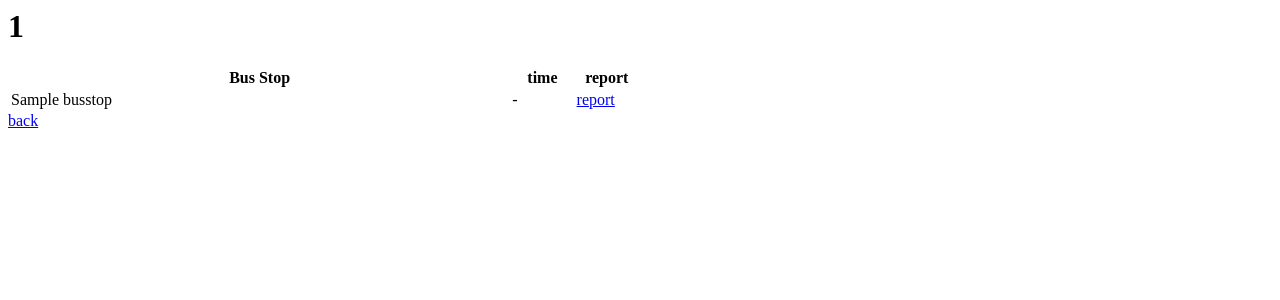
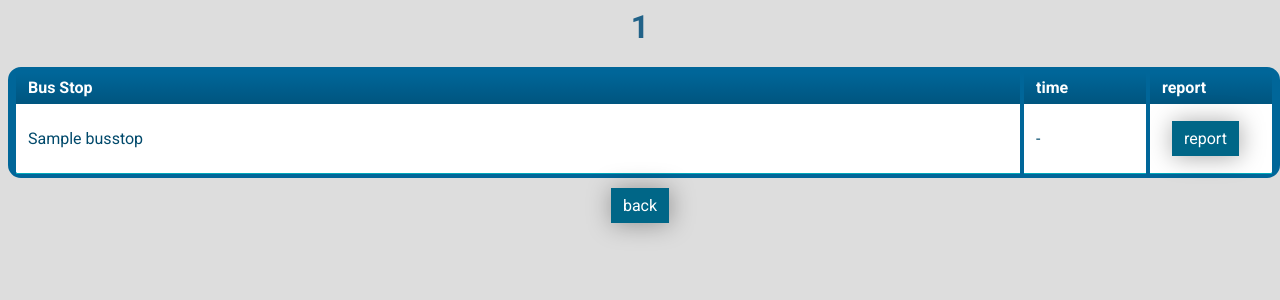
Before and after one commit to a5810130/BusWaiting, a Django app: template buswait/templates/buswait/busDetail.html in a window 1280 px wide. Shown: the top 300 px of the page. Run offline with Django 3.2, Linux system fonts and the light colour scheme; tables that the repository leaves empty hold one stand-in row (values such as "Sample post"); the template is opened without the code that fills it: values that come from a table or form of the project are taken from there, most other values are stand-ins (such as "Sample title", 1, 10 or a date in 2020).

Commit message:
add .css

```diff
--- /dev/null
+++ b/buswait/static/theme.css
@@ -0,0 +1,132 @@
+@import url(http://fonts.googleapis.com/css?family=Roboto:400,500,700,300,100);
+
+body {
+  background-color: #DDDDDD;
+  color: #216288;
+  font-family: "Roboto", helvetica, arial, sans-serif;
+  font-size: 16px;
+  font-weight: 400;
+  text-align:center;
+  text-rendering: optimizeLegibility;
+}
+
+.form-style-9{
+    max-width: 450px;
+    background: #FAFAFA;
+    padding: 30px;
+    margin: 50px auto;
+    box-shadow: 1px 1px 25px rgba(0, 0, 0, 0.35);
+    border-radius: 10px;
+    border: 6px solid #305A72;
+}
+.form-style-9 ul{
+    padding:0;
+    margin:0;
+    list-style:none;
+}
+.form-style-9 ul li{
+    display: block;
+    margin-bottom: 10px;
+    min-height: 35px;
+}
+.form-style-9 ul li  .field-style{
+    box-sizing: border-box;
+    -webkit-box-sizing: border-box;
+    -moz-box-sizing: border-box;
+    padding: 8px;
+    outline: none;
+    border: 1px solid #B0CFE0;
+    -webkit-transition: all 0.30s ease-in-out;
+    -moz-transition: all 0.30s ease-in-out;
+    -ms-transition: all 0.30s ease-in-out;
+    -o-transition: all 0.30s ease-in-out;
+
+}.form-style-9 ul li  .field-style:focus{
+    box-shadow: 0 0 5px #B0CFE0;
+    border:1px solid #B0CFE0;
+}
+.form-style-9 ul li .field-split{
+    width: 49%;
+}
+.form-style-9 ul li .field-full{
+    width: 100%;
+}
+.form-style-9 ul li input.align-left{
+    float:left;
+}
+.form-style-9 ul li input.align-right{
+    float:right;
+}
+.form-style-9 ul li textarea{
+    width: 100%;
+    height: 100px;
+}
+.form-style-9 ul li input[type="button"],
+.form-style-9 ul li input[type="submit"] {
+    -moz-box-shadow: inset 0px 1px 0px 0px #3985B1;
+    -webkit-box-shadow: inset 0px 1px 0px 0px #3985B1;
+    box-shadow: inset 0px 1px 0px 0px #3985B1;
+    background-color: #216288;
+    border: 1px solid #17445E;
+    display: inline-block;
+    cursor: pointer;
+    color: #FFFFFF;
+    padding: 8px 18px;
+    text-decoration: none;
+    font: 12px Arial, Helvetica, sans-serif;
+}
+.form-style-9 ul li input[type="button"]:hover,
+.form-style-9 ul li input[type="submit"]:hover {
+    background: linear-gradient(to bottom, #2D77A2 5%, #337DA8 100%);
+    background-color: #28739E;
+}
+
+
+.datagrid table {
+    border-collapse: collapse;
+    text-align: left;
+    width: 100%;
+}
+.datagrid {
+    background: #fff;
+    width: 100%;
+    border: 4px solid #006699;
+    border-radius: 13px;
+}
+.datagrid table td,
+.datagrid table th {
+    padding: 7px 12px;
+}
+.datagrid table th {
+    background: -webkit-gradient( linear, left top, left bottom, color-stop(0.05, #006699), color-stop(1, #00557F));
+    background: -moz-linear-gradient( center top, #006699 5%, #00557F 100%);
+    filter: progid: DXImageTransform.Microsoft.gradient(startColorstr='#006699', endColorstr='#00557F');
+    background-color: #006699;
+    color: #FFFFFF;
+    font-size: 16px;
+    font-weight: bold;
+    border-left: 4px solid #006699;
+    border-right: 4px solid #006699;
+}
+.datagrid table tr td {
+    color: #00496B;
+    border-left: 4px solid #006699;
+    border-right: 4px solid #006699;
+    border-bottom: 1px solid #00AABB;
+    font-size: 16px;
+    font-weight: normal;
+}
+
+a {
+    color: #FFFFFF;
+    padding: 8px 12px;
+    margin: 10px;
+    display: inline-block;
+    background-color: #006687;
+    text-decoration: none;
+    box-shadow: 1px 1px 25px rgba(0, 0, 0, 0.35);
+}
+a:hover {
+    background-color: #004b63;
+    text-decoration: none;
+}
--- a/buswait/templates/buswait/busDetail.html
+++ b/buswait/templates/buswait/busDetail.html
@@ -1,9 +1,11 @@
 <html>
     <title>{{ busNumber }}</title>
+    <link href="/static/theme.css" rel="stylesheet">
     <body>
         <h1>{{ busNumber }}</h1>
         {% if busStop_set %}
-            <table id="busStop_table" width="50%">
+            <div class="datagrid">
+            <table align="center" id="busStop_table">
             <tr>
                 <th> Bus Stop </th>
                 <th width="10%"> time </th>
@@ -12,8 +14,8 @@
             {% for busStop in busStop_set %}
                 <tr>
                     <td> {{busStop.name}} </td>
-                    {% if location.is_today %}
-                        <td> {{location.time|date:"H:i"}} </td>
+                    {% if busStop.is_today %}
+                        <td> {{busStop.time|date:"H:i"}} </td>
                     {% else %}
                         <td> - </td>
                     {% endif %}
@@ -21,6 +23,7 @@
                 </tr>
             {% endfor %}
             </table>
+            </div>
         {% endif %}
         <a href={% url 'buswait:index' %}>back</a>
     </body>
--- a/functional_tests/tests.py
+++ b/functional_tests/tests.py
@@ -63,7 +63,6 @@ class NewVisitorTest(LiveServerTestCase):
 
         header_text = self.browser.find_element_by_tag_name('h1').text
         self.assertIn("โรงเรียนสตรีนนทบุรี", header_text)
-
         timetext = self.browser.find_element_by_id('ท่าน้ำนนท์บุรี_time')
         self.assertNotEqual(timetext, "-")
 
```
Also changed, not shown: buswait/templates/buswait/busStopDetail.html (+5 -2 lines), buswait/templates/buswait/index.html (+7 -6 lines).
